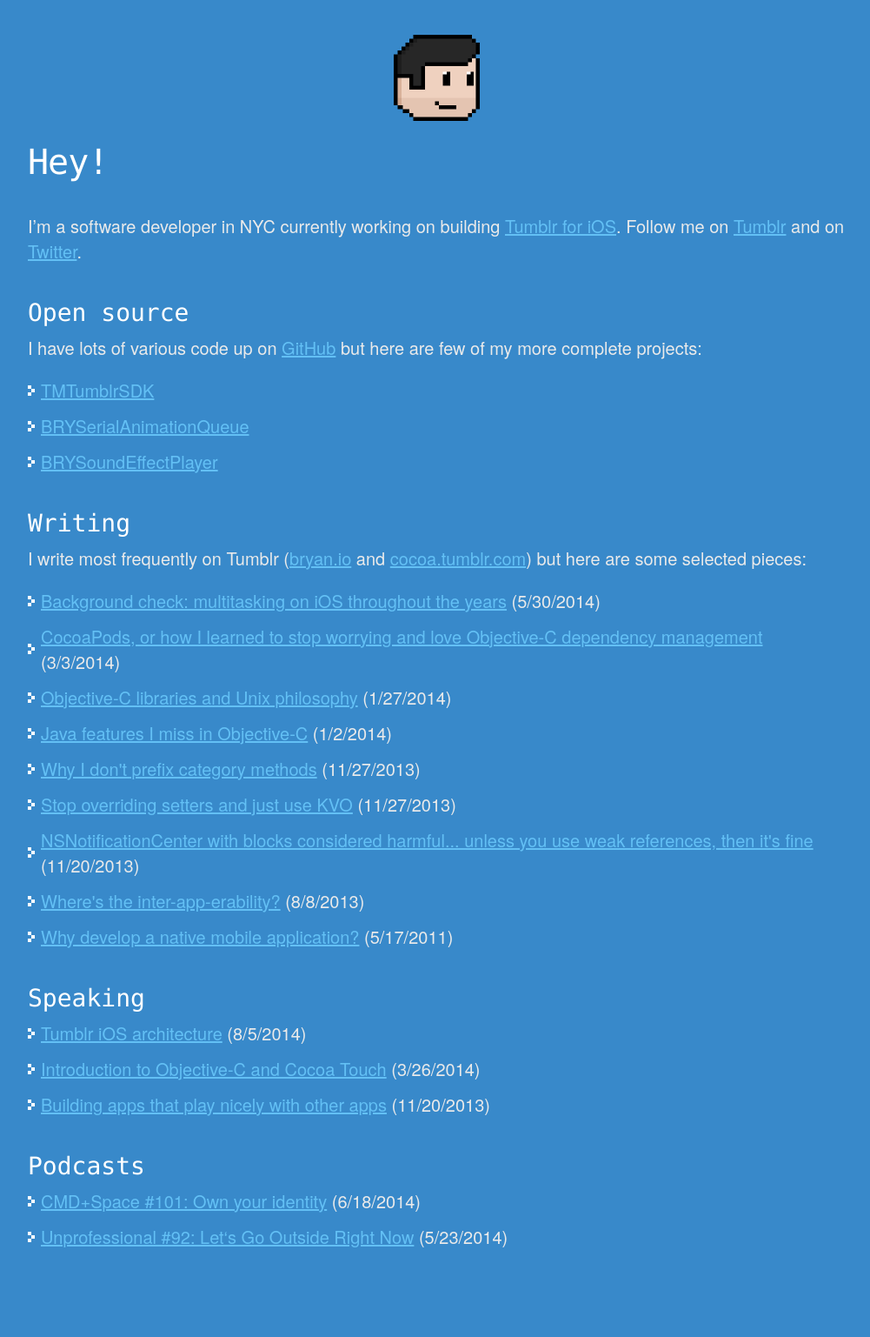
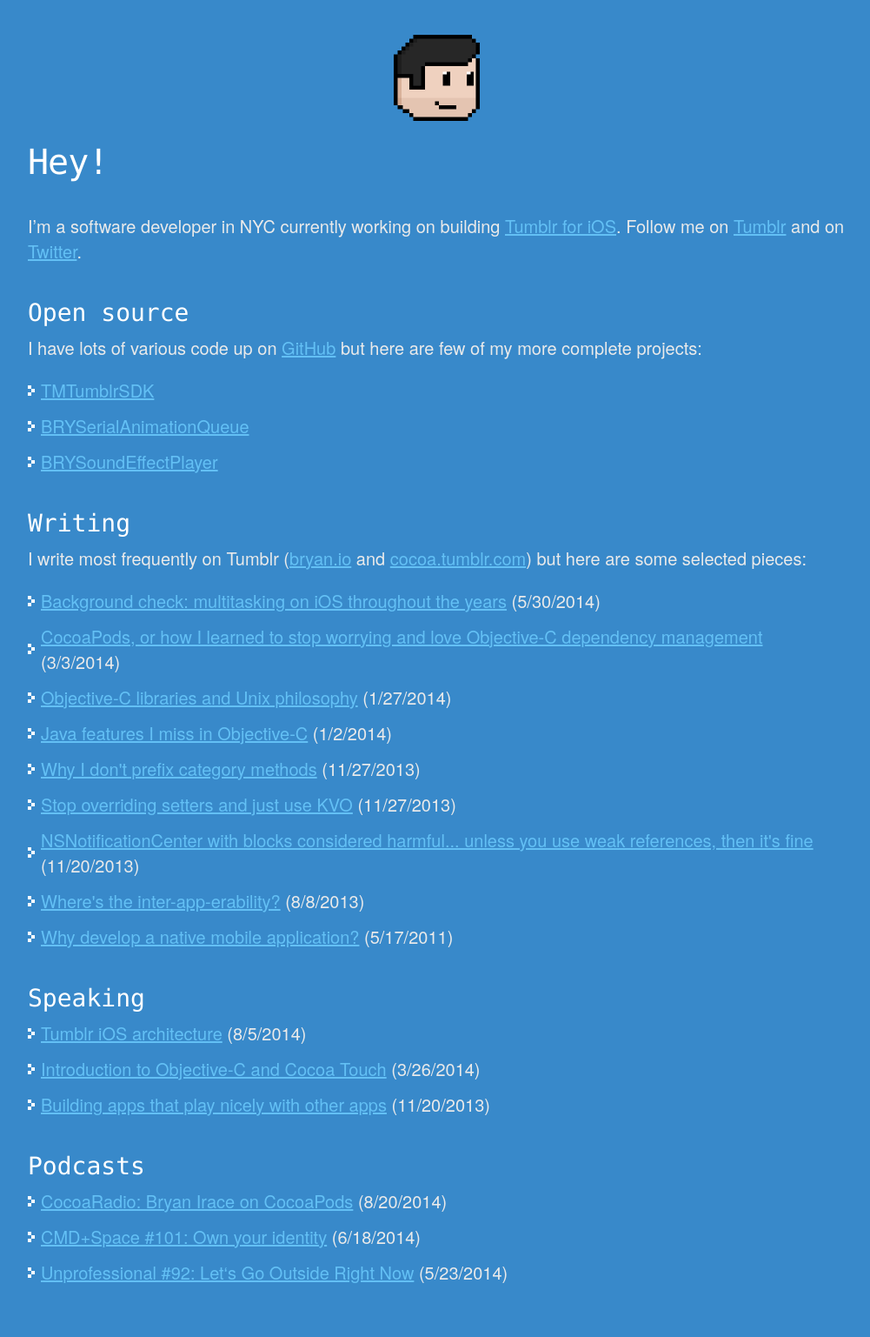
Before and after one commit to irace/irace.github.com, a Jekyll site: the page built from index.html, in a window 1280 px wide. Shown: the whole page at 87% size, without its empty margins (138-1139 px from the left). Built offline with Jekyll 4.4.1, drawn with Linux system fonts in a browser that asks for light colours; nearby versions of some CDN libraries; before the commit the page ends 1496 px from its top, so only the background shows below that.

Commit message:
Add CocoaPods appearance

```diff
--- a/index.html
+++ b/index.html
@@ -75,6 +75,7 @@
     <section class="sixteen columns">
       <h3>Podcasts</h3>
       <ul>
+        <li><a href="http://carpeaqua.com/cocoaradio/16-bryan-irace-cocoapods/">CocoaRadio: Bryan Irace on CocoaPods</a> (8/20/2014)</li>
         <li><a href="http://5by5.tv/cmdspace/101">CMD+Space #101: Own your identity</a> (6/18/2014)</li>
         <li><a href="http://unprofesh.com/blog/2014/5/23/92-lets-go-outside-right-now">Unprofessional #92: Let‘s Go Outside Right Now</a> (5/23/2014)</li>
       </ul>
```
